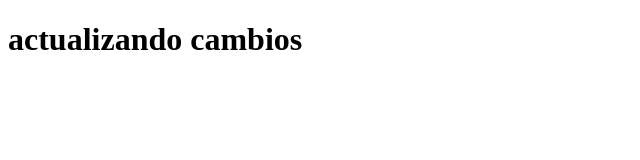
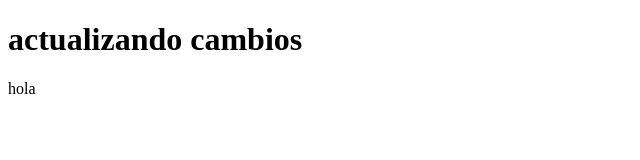
Before and after one commit to ChavelyChiroque/tutoria-git, a plain HTML site: page index.html in a window 1280 px wide. Shown: the full height of the page, 0-640 px from the left. Drawn offline with Linux system fonts and the light colour scheme.

Commit message:
actualizado

```diff
--- a/index.html
+++ b/index.html
@@ -8,5 +8,8 @@
 </head>
 <body>
     <h1> actualizando cambios </h1>
+    <p>
+        hola
+    </p>
 </body>
 </html>
```
